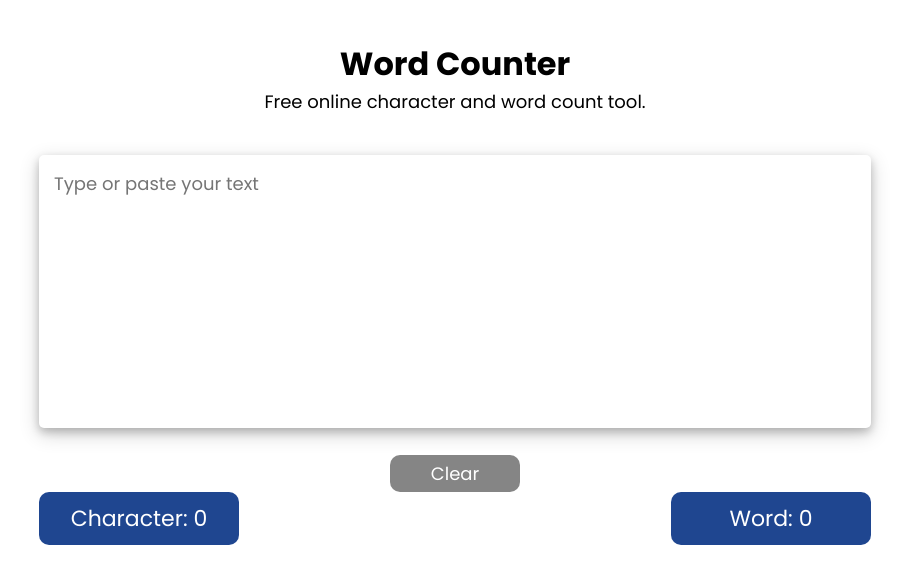
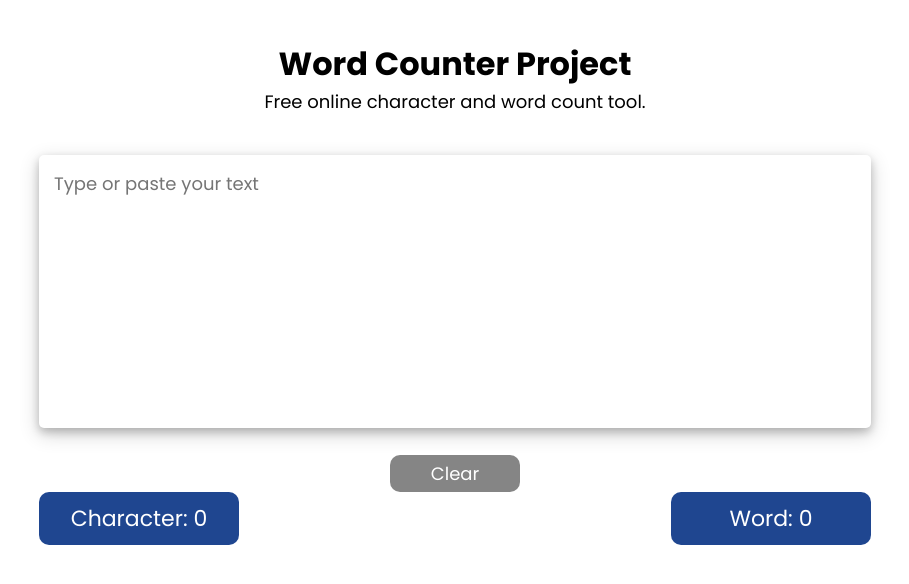
Before and after one commit to wendywendo/Word-Counter, a React (Create React App) app: page / in a window 1280 px wide. Shown: the top 584 px of the page, without its empty margins (185-1094 px from the left). Built offline with nearby package versions, Linux system fonts and the light colour scheme.

Commit message:
Change title to Word counter project

```diff
--- a/src/App.js
+++ b/src/App.js
@@ -14,7 +14,7 @@ function App() {
 
   return (
     <main>
-      <h1>Word Counter</h1>
+      <h1>Word Counter Project</h1>
       <p className="tagName">Free online character and word count tool.</p>
 
       <textarea
```
